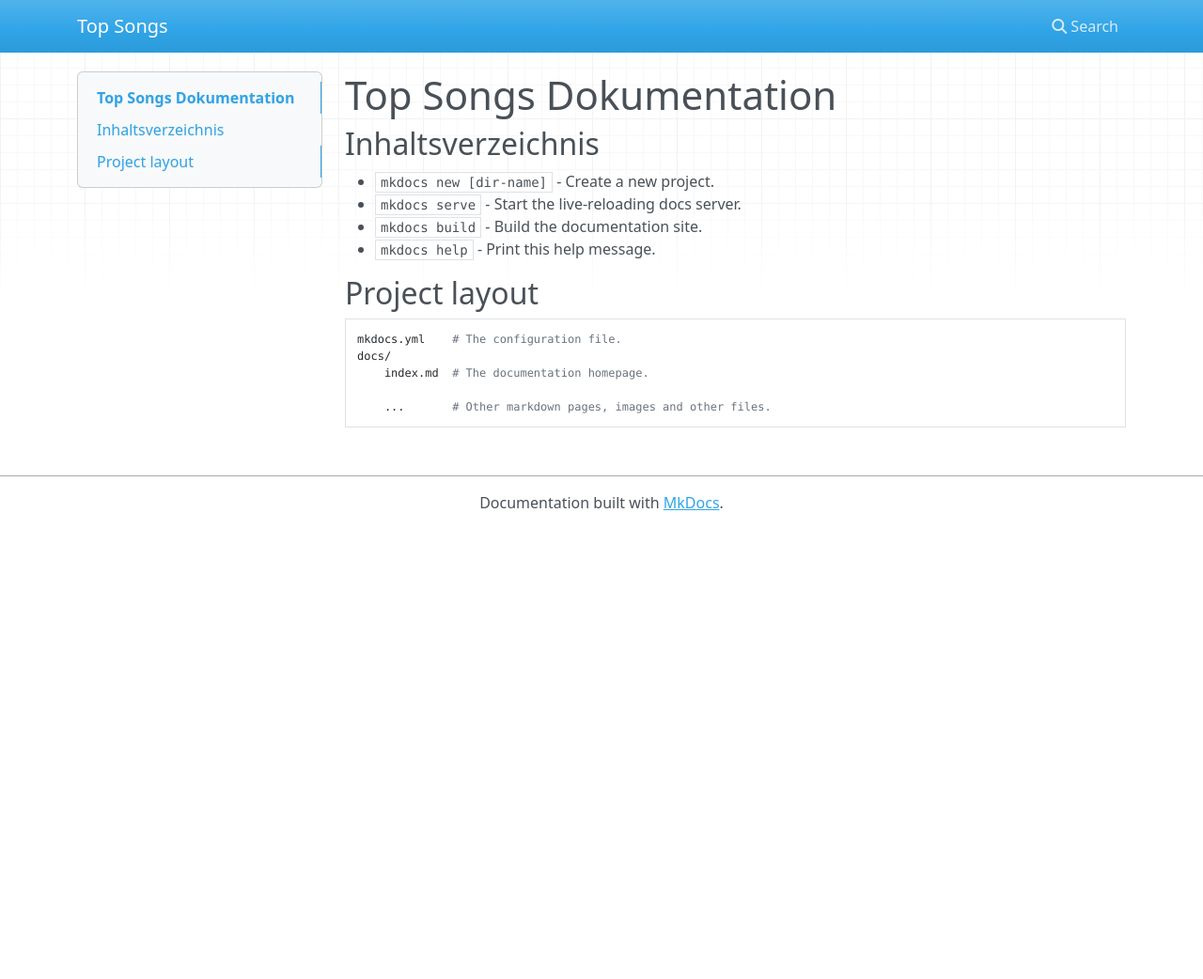
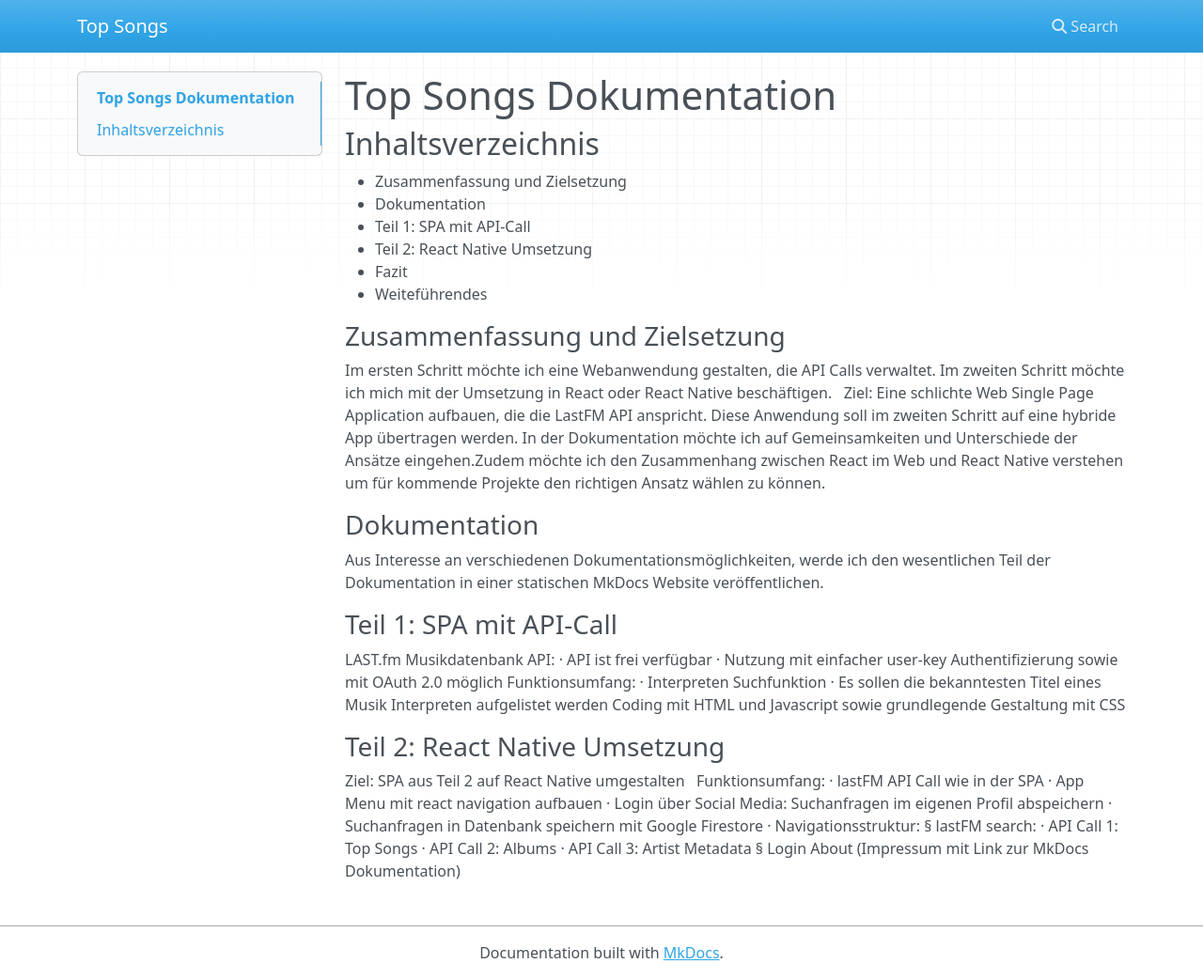
Before and after one commit to MReisgies/top-songs, an MkDocs documentation site: the page built from docs/index.md, in a window 1280 px wide and 1042 px high. Shown: the whole window at 94% size. Built offline with MkDocs 1.6.1, drawn with Linux system fonts in a browser that asks for light colours; nearby versions of some CDN libraries.

Commit message:
Projektbeschreibung mkdocs

```diff
--- a/docs/index.md
+++ b/docs/index.md
@@ -2,15 +2,46 @@
 
 ## Inhaltsverzeichnis
 
-* `mkdocs new [dir-name]` - Create a new project.
-* `mkdocs serve` - Start the live-reloading docs server.
-* `mkdocs build` - Build the documentation site.
-* `mkdocs help` - Print this help message.
+* Zusammenfassung und Zielsetzung
+* Dokumentation
+* Teil 1: SPA mit API-Call
+* Teil 2: React Native Umsetzung
+* Fazit
+* Weiteführendes
 
-## Project layout
 
-    mkdocs.yml    # The configuration file.
-    docs/
-        index.md  # The documentation homepage.
 
-        ...       # Other markdown pages, images and other files.
+### Zusammenfassung und Zielsetzung
+Im ersten Schritt möchte ich eine Webanwendung gestalten, die API Calls verwaltet. Im zweiten Schritt möchte ich mich mit der Umsetzung in React oder React Native beschäftigen.
+
+Ziel: Eine schlichte Web Single Page Application aufbauen, die die LastFM API anspricht. Diese Anwendung soll im zweiten Schritt auf eine hybride App übertragen werden. In der Dokumentation möchte ich auf Gemeinsamkeiten und Unterschiede der Ansätze eingehen.Zudem möchte ich den Zusammenhang zwischen React im Web und React Native verstehen um für kommende Projekte den richtigen Ansatz wählen zu können.
+
+### Dokumentation
+Aus Interesse an verschiedenen Dokumentationsmöglichkeiten, werde ich den wesentlichen Teil der Dokumentation in einer statischen MkDocs Website veröffentlichen.
+
+### Teil 1: SPA mit API-Call
+
+LAST.fm Musikdatenbank API:
+· API ist frei verfügbar
+· Nutzung mit einfacher user-key Authentifizierung sowie mit OAuth 2.0 möglich
+    Funktionsumfang:
+· Interpreten Suchfunktion
+· Es sollen die bekanntesten Titel eines Musik Interpreten aufgelistet werden
+Coding mit HTML und Javascript sowie grundlegende Gestaltung mit CSS
+
+### Teil 2: React Native Umsetzung
+
+Ziel: SPA aus Teil 2 auf React Native umgestalten
+
+Funktionsumfang:
+· lastFM API Call wie in der SPA
+· App Menu mit react navigation aufbauen
+· Login über Social Media: Suchanfragen im eigenen Profil abspeichern
+· Suchanfragen in Datenbank speichern mit Google Firestore
+· Navigationsstruktur:
+        § lastFM search:
+            · API Call 1: Top Songs
+            · API Call 2: Albums
+            · API Call 3: Artist Metadata
+        § Login
+About (Impressum mit Link zur MkDocs Dokumentation)
```
